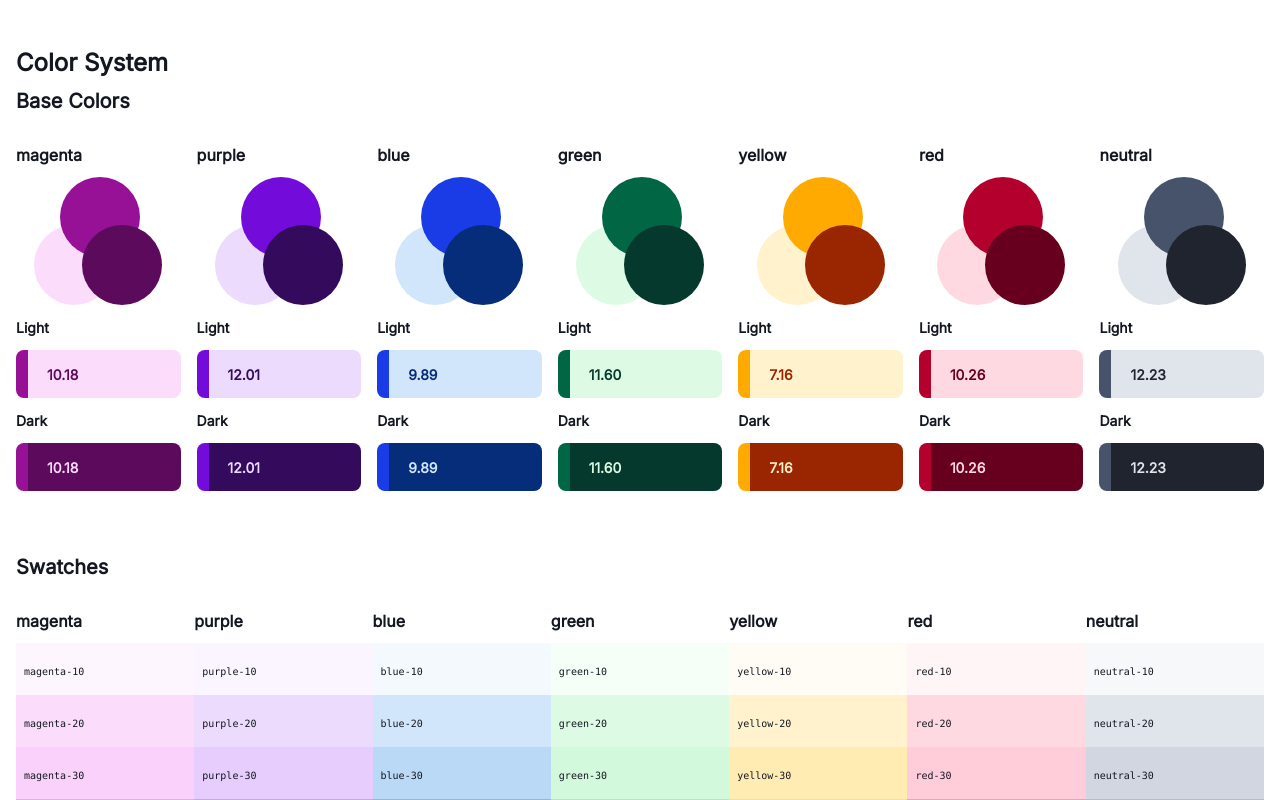
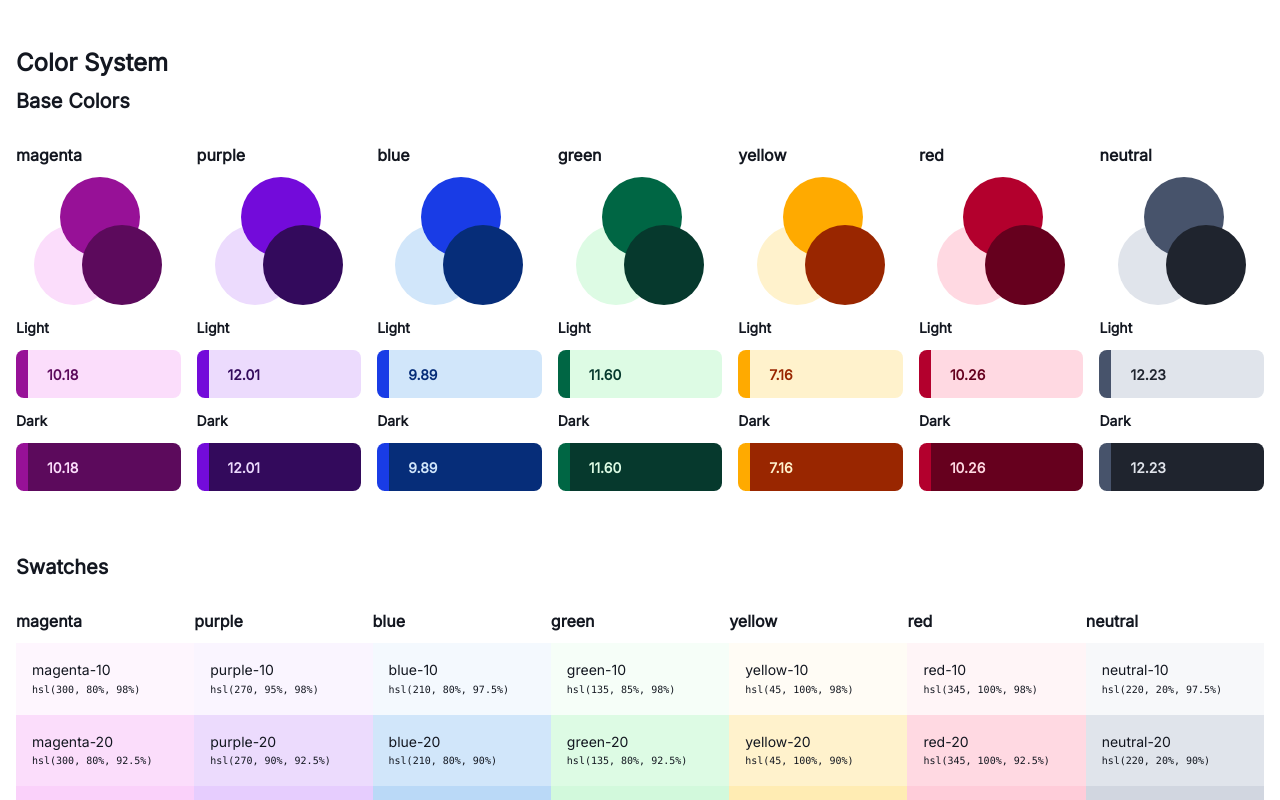
Before and after one commit to scottdejonge/color-system, a Vue app: page / in a window 1280 px wide. Shown: the top 800 px of the page. Built offline with nearby package versions, Linux system fonts and the light colour scheme.

Commit message:
Swatch styles and options

```diff
--- a/public/styles.css
+++ b/public/styles.css
@@ -170,12 +170,28 @@ section:last-child {
 }
 
 .swatch {
-  font-weight: 500;
-  padding: 1em 0.5em;
+  padding: 1.25rem 1rem;
 }
 
-.swatch code {
+.swatch h4 {
+  margin-top: 0;
+  margin-bottom: 0;
+}
+
+.swatch p {
   font-weight: 500;
+  font-size: 0.875rem;
+  line-height: 1;
+  margin-top: 0.25em;
+  margin-bottom: 0.25em;
+}
+
+.swatch p:first-child {
+  margin-top: 0;
+}
+
+.swatch p:last-child {
+  margin-bottom: 0;
 }
 
 /**
--- a/src/components/Swatch.vue
+++ b/src/components/Swatch.vue
@@ -8,9 +8,17 @@ export default {
       type: String,
       required: true,
     },
+    id: {
+      default: '',
+      type: String,
+    },
+    name: {
+      default: '',
+      type: String,
+    },
     paletteName: {
+      default: '',
       type: String,
-      required: true,
     },
     scale: {
       type: [Number, String],
@@ -18,14 +26,14 @@ export default {
     },
   },
   computed: {
-    textColor() {
-      return Number(this.scale) >= 50 ? BASE.light : BASE.dark;
-    },
-    name() {
-      return `${this.paletteName}-${this.scale}`;
+    label() {
+      return this.id || `${this.paletteName}-${this.scale}`;
     },
     style() {
       return `background-color:${this.color}; color:${this.textColor}`
+    },
+    textColor() {
+      return Number(this.scale) >= 50 ? BASE.light : BASE.dark;
     },
   },
 }
@@ -36,8 +44,8 @@ export default {
     class="swatch"
     v-bind:style="style"
   >
-    <code>
-      {{ name }}
-    </code>
+    <h4 v-if="name">{{ name }}</h4>
+    <p>{{ label }}</p>
+    <p><code>{{ color }}</code></p>
   </div>
 </template>
```
